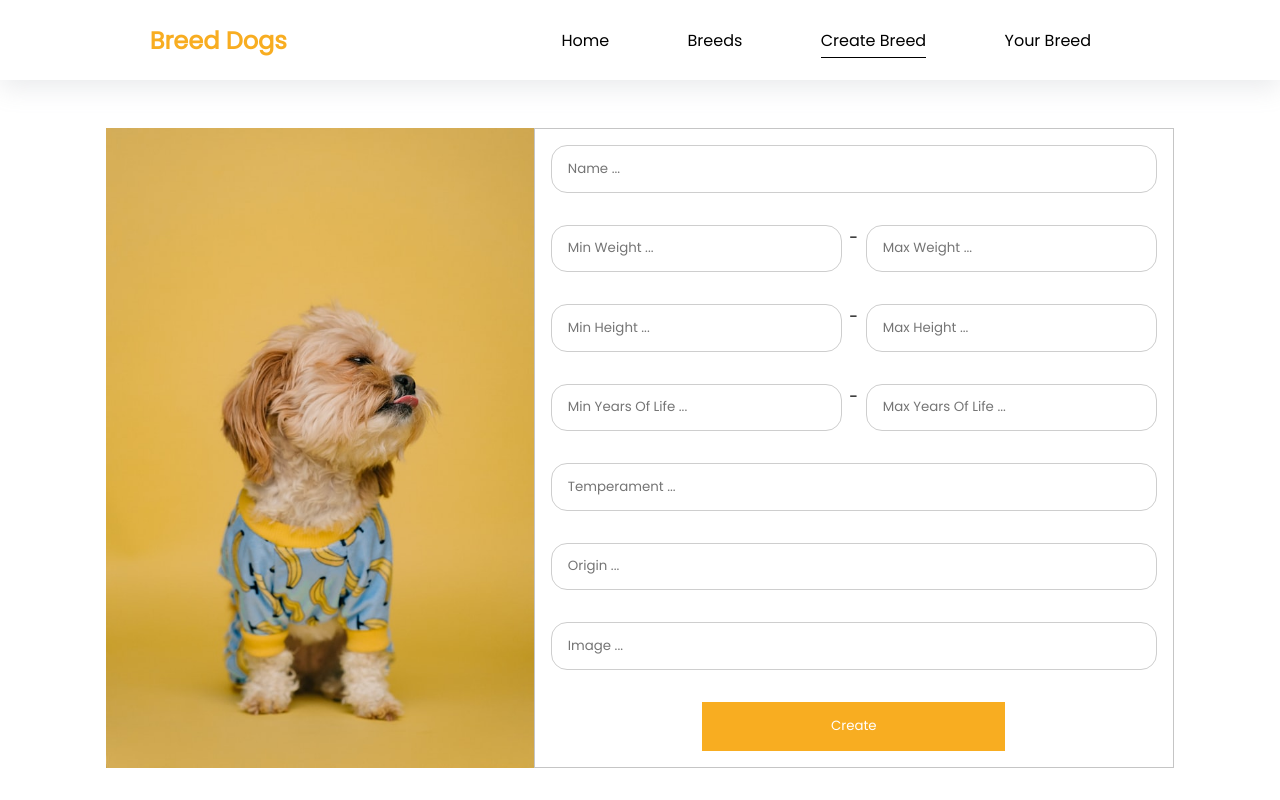
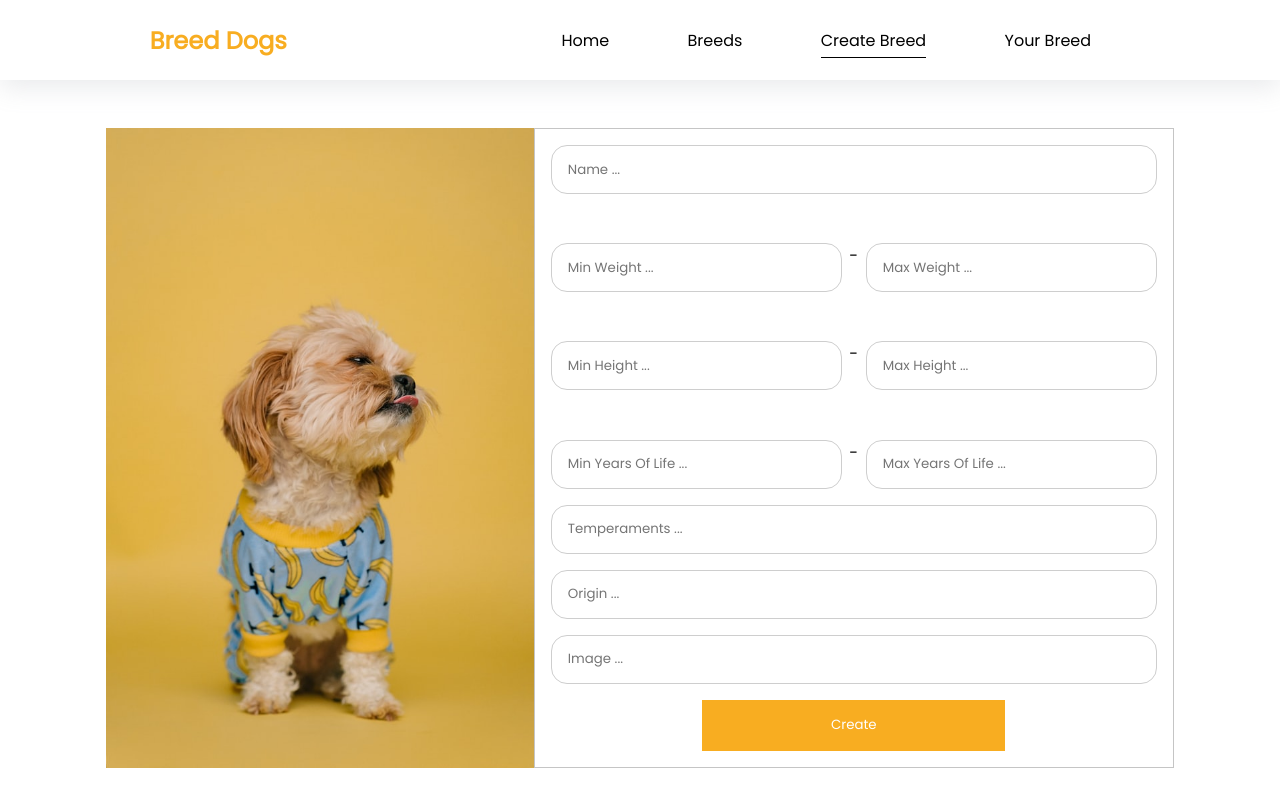
Before and after one commit to Manu-Andaluz/PI-Dogs, a React (Create React App) app in the folder client/: page /createBread in a window 1280 px wide. Built offline with nearby package versions, Linux system fonts and the light colour scheme.

Commit message:
Añadiendo las validaciones para el formulario de creación de razas

```diff
--- a/client/src/components/CreateBreed/CreateBreed.css
+++ b/client/src/components/CreateBreed/CreateBreed.css
@@ -13,7 +13,7 @@
     height: 80vh;
     width: 50%;
     padding: 1rem;
-    gap: 2rem;
+    gap: 1rem;
     border: 1px solid rgb(197, 197, 197);
 }
 
@@ -36,6 +36,11 @@
     justify-content: space-between;
 }
 
+.danger {
+    display: grid;
+    place-content: center;
+}
+
 .btn-2 {
     background-color: rgb(248, 173, 33);
     color: white;
@@ -45,10 +50,6 @@
     margin: 0 auto;
     cursor: pointer;
     transition: all .2s linear;
-}
-
-.danger {
-    display: block;
 }
 
 p.danger {
--- a/client/src/components/CreateBreed/CreateBreed.jsx
+++ b/client/src/components/CreateBreed/CreateBreed.jsx
@@ -1,6 +1,6 @@
 import React from "react";
 import { useState } from "react";
-//import validate from "../validate/validate";
+import validate from "../validate/validate";
 import "./CreateBreed.css";
 import dogForm from "./images/dogForm.jpg";
 import { useDispatch } from "react-redux";
@@ -22,11 +22,20 @@ export default function CreateBreed() {
     image: "",
   });
 
+  const [error, setError] = useState({});
+
   const handleChange = (e) => {
     setInput({
       ...input,
       [e.target.name]: e.target.value,
     });
+
+    setError(
+      validate({
+        ...input,
+        [e.target.name]: e.target.value,
+      })
+    );
   };
 
   const handleSubmit = (e) => {
@@ -49,6 +58,7 @@ export default function CreateBreed() {
           onChange={handleChange}
           required
         />
+        <p className="danger">{error.name}</p>
         <div className="flex">
           <input
             type="text"
@@ -68,7 +78,7 @@ export default function CreateBreed() {
             required
           />
         </div>
-
+        <p className="danger">{error.weight}</p>
         <div className="flex">
           <input
             type="text"
@@ -88,6 +98,7 @@ export default function CreateBreed() {
             required
           />
         </div>
+        <p className="danger">{error.height}</p>
 
         <div className="flex">
           <input
@@ -109,8 +120,8 @@ export default function CreateBreed() {
 
         <input
           type="text"
-          placeholder="Temperament ..."
-          name="temperament"
+          placeholder="Temperaments ..."
+          name="temperaments"
           value={input[input.value]}
           onChange={handleChange}
           required
--- a/client/src/components/validate/validate.js
+++ b/client/src/components/validate/validate.js
@@ -1,9 +1,21 @@
 export default function validate(input) {
   let errors = {};
   if (!input.name) {
-    errors.name = "Username is required";
-  } else if (!/\S+@\S+\.\S+/.test(input.username)) {
-    errors.name = "Username is invalid";
+    errors.name = "Name is required";
+  } else if (/\d/.test(input.name)) {
+    errors.name = "Invalid Name"
+  }
+
+  if (!input.minWeight || !input.maxWeight) {
+    errors.weight = 'Weight is required'
+  } else if (/[a-zA-Z]/.test(input.minWeight) || /[a-zA-Z]/.test(input.maxWeight)) {
+    errors.weight = 'Invalid Weight'
+  }
+
+  if (!input.minHeight || !input.maxHeight) {
+    errors.height = 'Height is required'
+  } else if (/[a-zA-Z]/.test(input.minHeight) || /[a-zA-Z]/.test(input.maxHeight)) {
+    errors.height = 'Invalid Height'
   }
 
   return errors;
```
